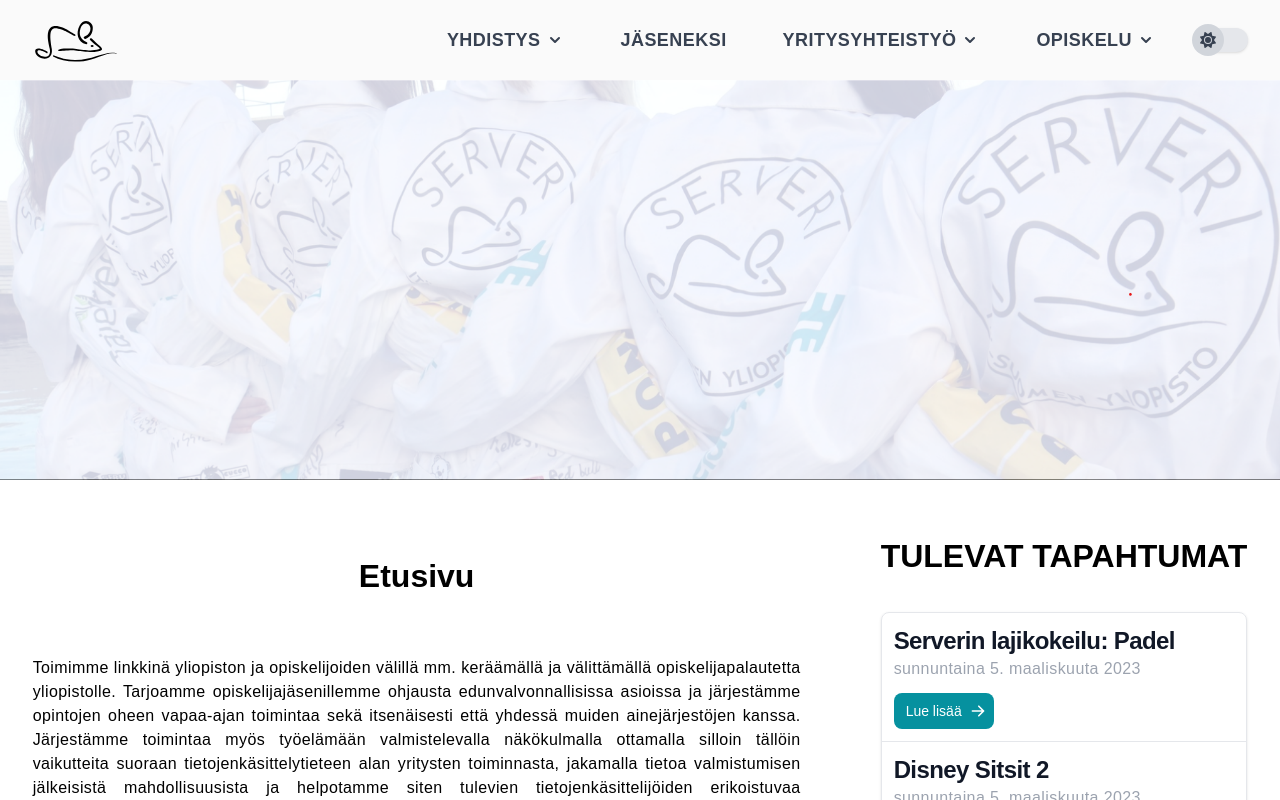
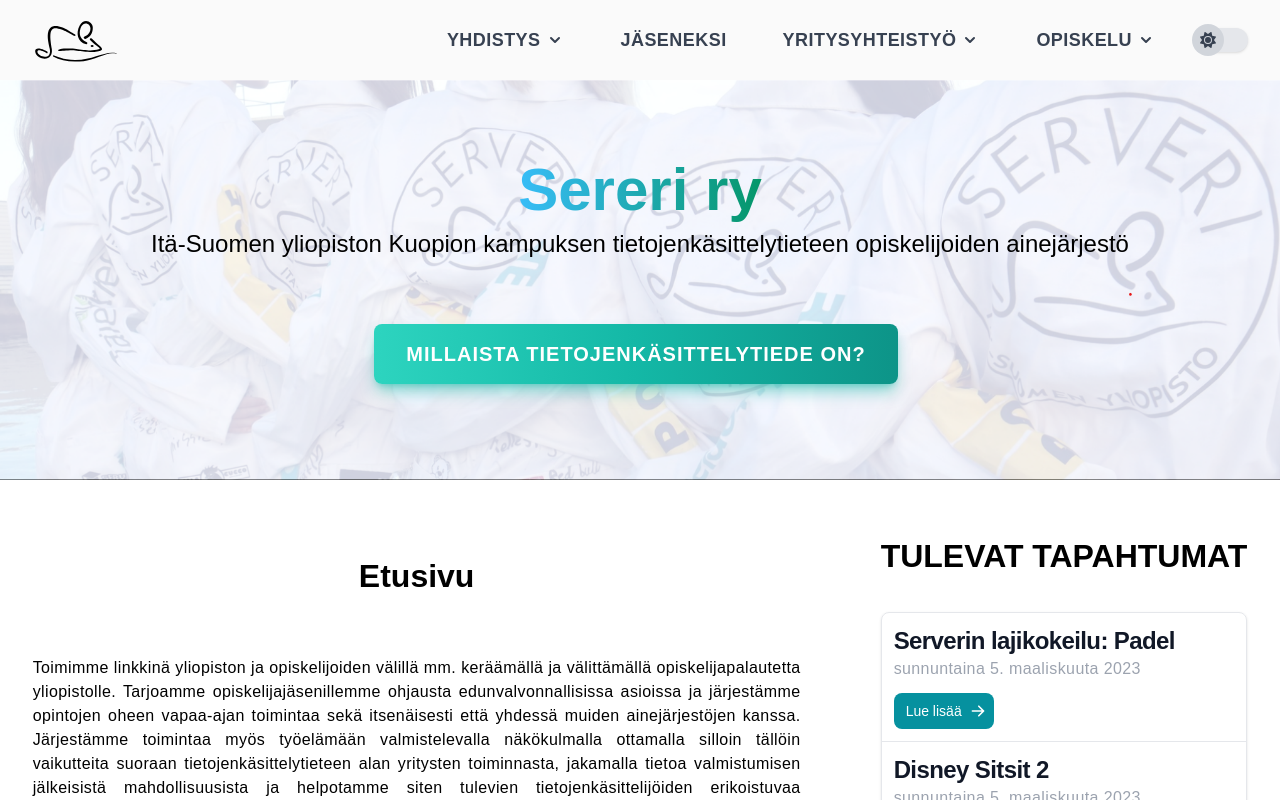
Before and after one commit to serveri/new.serveriry.fi.nuxtjs, a Nuxt app in the folder app/: page / in a window 1280 px wide. Shown: the top 800 px of the page. Built offline with nearby package versions, Linux system fonts and the light colour scheme.

Commit message:
hero txt + btn

```diff
--- a/app/src/components/hero/HeroImage.vue
+++ b/app/src/components/hero/HeroImage.vue
@@ -1,3 +1,19 @@
 <template>
-   <div class="block bg-[url('~/assets/images/serveritoverit.png')] bg-cover h-[400px]"></div>
+   <div class="py-20 bg-cover bg-no-repeat bg-fixed bg-[url('~/assets/images/serveritoverit.png')] bg-cover h-[400px]">
+      <div class="container m-auto text-center px-6 opacity-100">
+         <h1 class="text text-3xl font-extrabold text-gray-900 dark:text-gray-900 md:text-5xl lg:text-6xl pb-2">
+            <span class="text-transparent bg-clip-text bg-gradient-to-r to-emerald-600 from-sky-400">Sereri ry</span>
+         </h1>
+         <h3 class="text-2xl md:mb-8 dark:text-black">
+            Itä-Suomen yliopiston Kuopion kampuksen tietojenkäsittelytieteen opiskelijoiden ainejärjestö
+         </h3>
+         <nuxt-link to="/opiskelu/tkt">
+            <button
+               class="my-8 text-white bg-gradient-to-r from-teal-400 via-teal-500 to-teal-600 hover:bg-gradient-to-br focus:ring-4 focus:outline-none focus:ring-teal-300 dark:focus:ring-teal-800 shadow-lg shadow-teal-500/50 dark:shadow-teal-800/80 rounded-lg text-center mr-2 mb-2 rounded-full uppercase font-bold md:text-xl py-4 px-8 tracking-wider"
+            >
+               Millaista tietojenkäsittelytiede on?
+            </button>
+         </nuxt-link>
+      </div>
+   </div>
 </template>
```
